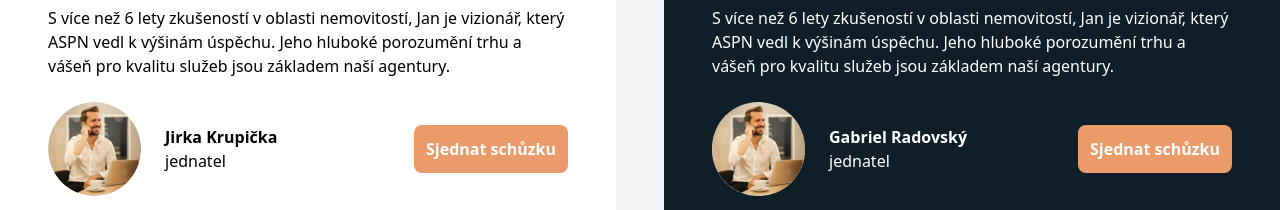
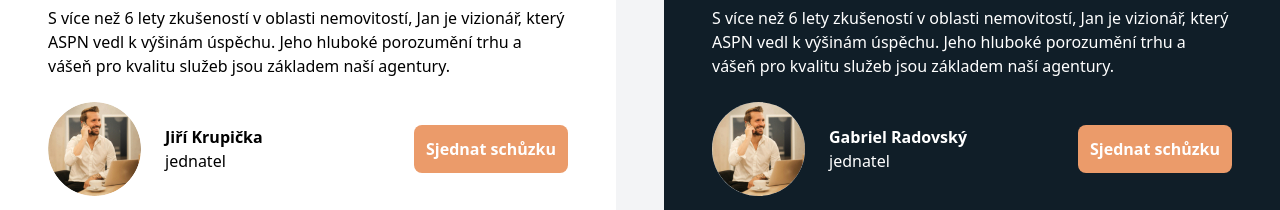
Before and after one commit to HonzaPenicka/apsn, a Next.js app: page / in a window 1280 px wide. Shown: the part 2560-2770 px from the top of the page. Built offline with nearby package versions, Linux system fonts and the light colour scheme.

Commit message:
correction

```diff
--- a/src/pages/home-page/index.tsx
+++ b/src/pages/home-page/index.tsx
@@ -185,7 +185,7 @@ export default function HomePage() {
 										/>
 
 										<div className='flex flex-col justify-center'>
-											<div className='font-bold'>Jirka Krupička</div>
+											<div className='font-bold'>Jiří Krupička</div>
 
 											<div>jednatel</div>
 										</div>
--- a/src/pages/kontakt/index.tsx
+++ b/src/pages/kontakt/index.tsx
@@ -66,7 +66,7 @@ export default function Contact() {
 										className='rounded-full'
 									/>
 									<div className='flex flex-col text-left'>
-										<div className='font-bold'>Jirka Krupička</div>
+										<div className='font-bold'>Jiří Krupička</div>
 
 										<div>jednatel</div>
 									</div>
--- a/src/pages/mobile-home-page/index.tsx
+++ b/src/pages/mobile-home-page/index.tsx
@@ -85,7 +85,7 @@ export default function MobileHomePage() {
 							/>
 
 							<div className='gap-1 flex flex-col'>
-								<div className='font-bold'>Jan Krupička</div>
+								<div className='font-bold'>Jiří Krupička</div>
 
 								<div>jednatel</div>
 
```
